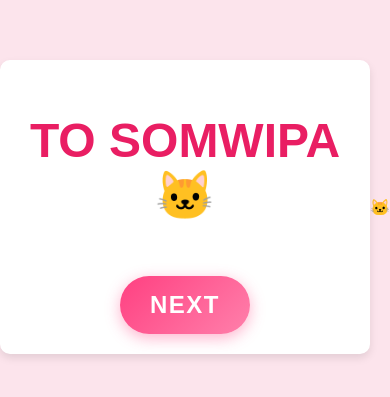
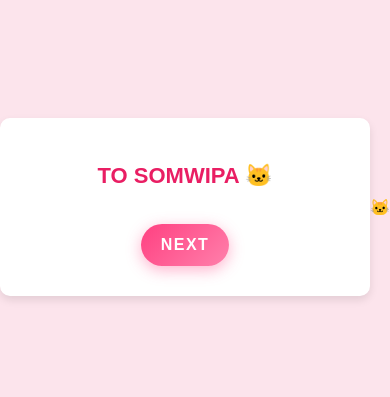
Before and after one commit to dsf328/HBDDCCHR, a plain HTML site: page index.html in a window 390 px wide. Shown: the part 215-612 px from the top of the page. Drawn offline with Linux system fonts and the light colour scheme.

Commit message:
Update styles.css

```diff
--- a/styles.css
+++ b/styles.css
@@ -112,3 +112,18 @@ button {
     pointer-events: none;
     z-index: 0;
 }
+@media screen and (max-width: 600px) {
+    .container {
+        width: 90%;
+        padding: 30px;
+    }
+
+    h1 {
+        font-size: 22px;
+    }
+
+    button {
+        font-size: 16px;
+        padding: 12px 20px;
+    }
+}
```
